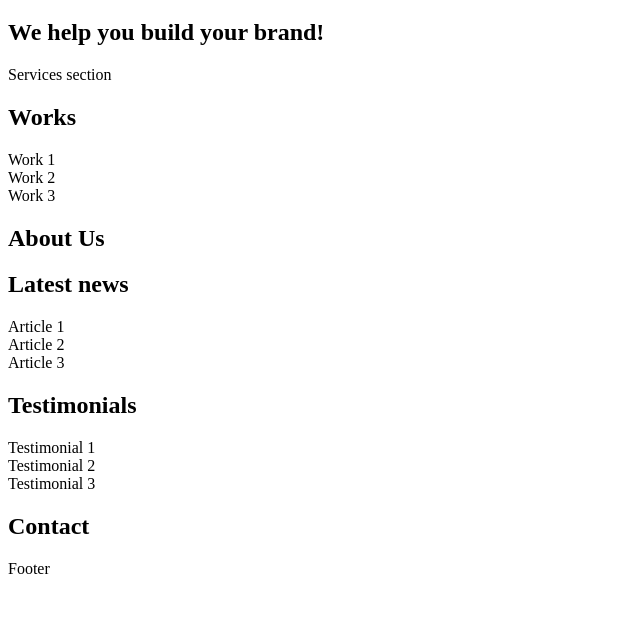
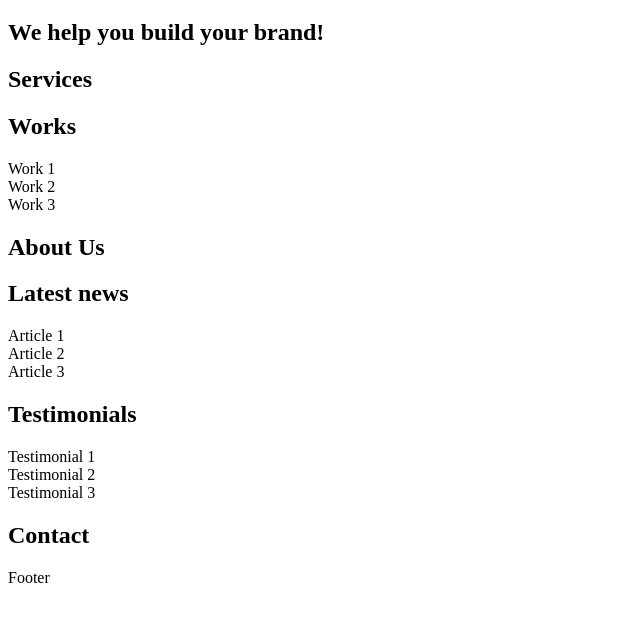
Before and after one commit to alemao51092/holbertonschool-web_front_end, a plain HTML site: page html_advanced/9-index.html in a window 1280 px wide. Shown: the part 61-682 px from the top of the page, without its empty margins (0-640 px from the left). Drawn offline with Linux system fonts and the light colour scheme.

Commit message:
fixing errors

```diff
--- a/html_advanced/9-index.html
+++ b/html_advanced/9-index.html
@@ -9,37 +9,30 @@
     <link rel="icon" type="image/png" href="./favicon.png">
 </head>
 <body>
-    <header><nav></nav></header>
+    <header>
+        <nav></nav>
+    </header>
     <main>
         <h1>Homepage</h1>
-        <section>
-            <h2>We help you build your brand!</h2>
-        </section>
-        <section>Services section</section>
-        <section>
-            <h2>Works</h2>
+        <section><h2>We help you build your brand!</h2></section>
+        <section><h2>Services</h2></section>
+        <section><h2>Works</h2>
             <article>Work 1</article>
             <article>Work 2</article>
             <article>Work 3</article>
         </section>
-        <section>
-            <h2>About Us</h2>
-        </section>
-        <section>
-            <h2>Latest news</h2>
+        <section><h2>About Us</h2></section>
+        <section><h2>Latest news</h2>
             <article>Article 1</article>
             <article>Article 2</article>
             <article>Article 3</article>
         </section>
-        <section>
-            <h2>Testimonials</h2>
+        <section><h2>Testimonials</h2>
             <article>Testimonial 1</article>
             <article>Testimonial 2</article>
             <article>Testimonial 3</article>
         </section>
-        <section>
-            <h2>Contact</h2>
-        </section>
+        <section><h2>Contact</h2></section>
     </main>
     <footer>Footer</footer>
 </body>
```
